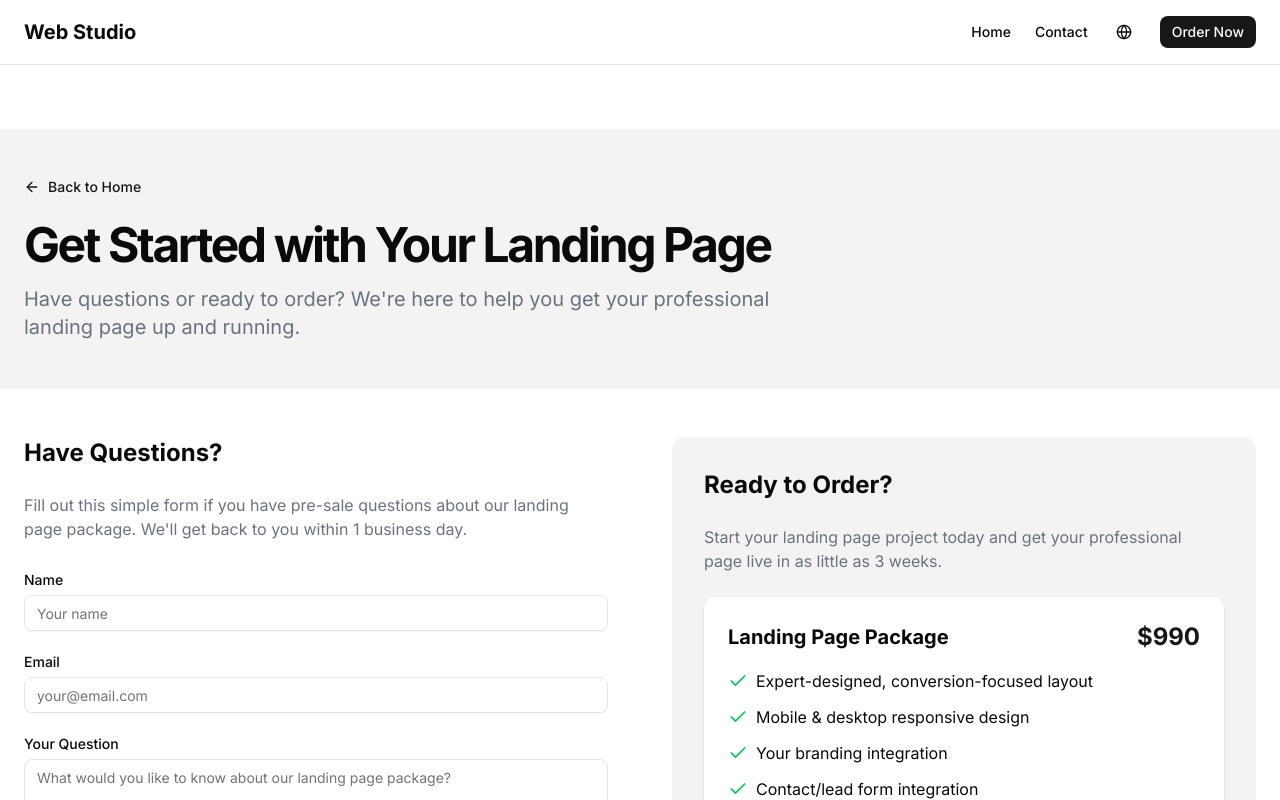
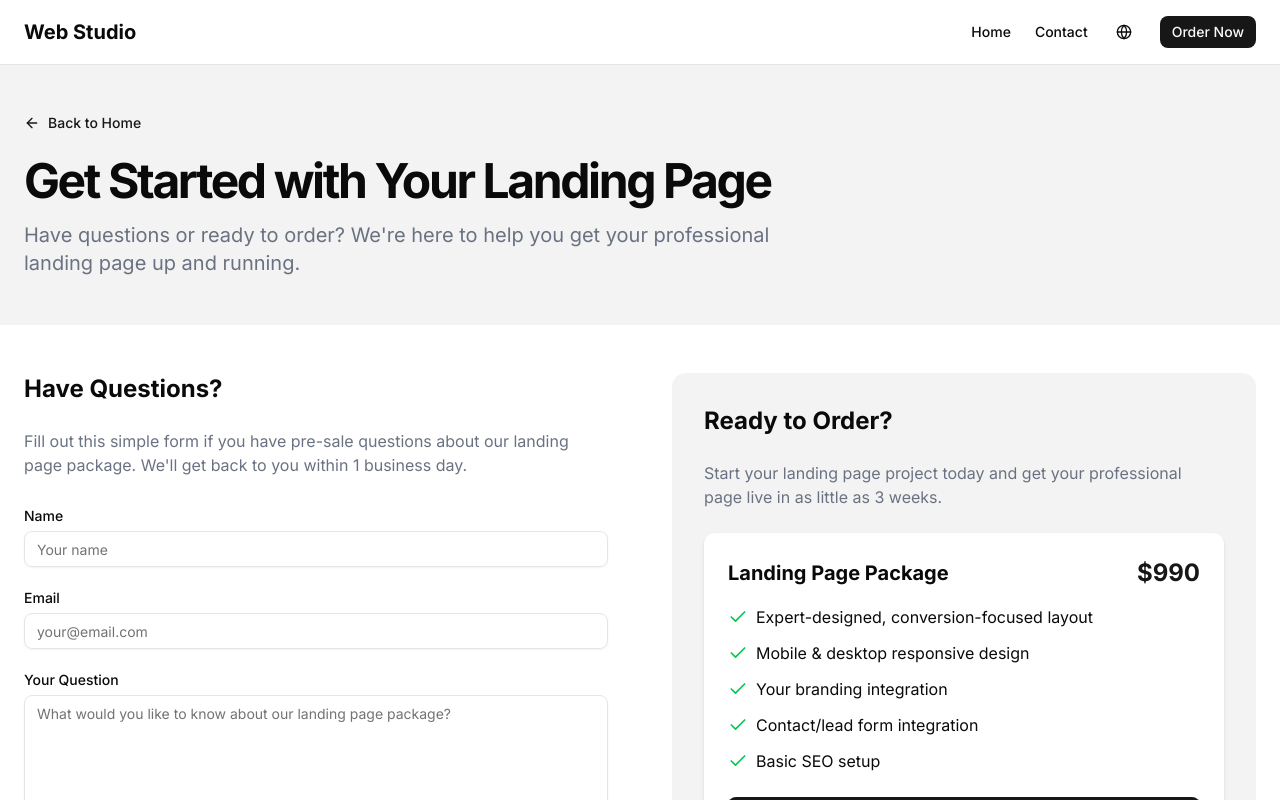
Before and after one commit to matveisch/web-studio, a Next.js app: page /contact in a window 1280 px wide. Shown: the top 800 px of the page. Built offline with nearby package versions, Linux system fonts and the light colour scheme.

Commit message:
Implement code changes to enhance functionality and improve performance

```diff
--- a/app/contact/page.tsx
+++ b/app/contact/page.tsx
@@ -5,7 +5,7 @@
 
 export default function ContactPage() {
   return (
-    <main className="flex min-h-screen flex-col pt-16">
+    <main className="flex min-h-screen flex-col">
       {/* Header */}
       <div className="bg-primary/5 py-8 md:py-12">
         <div className="px-4 md:px-6">
```
Also changed, not shown: 1 other file (tests, documents, lock files or other folders).
